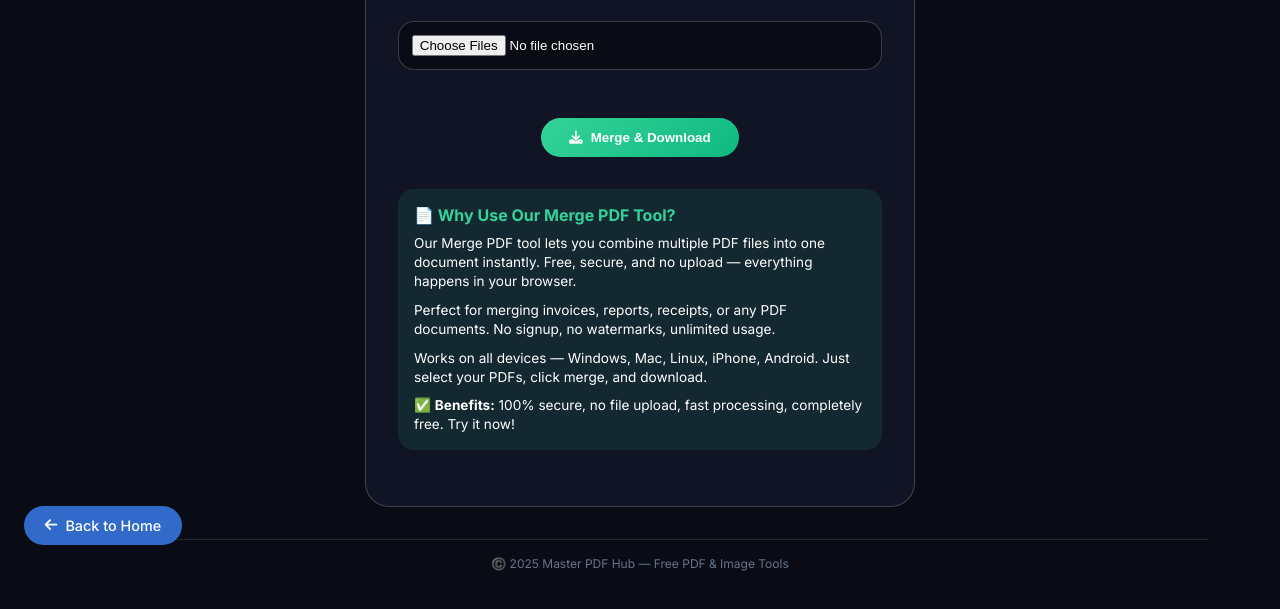
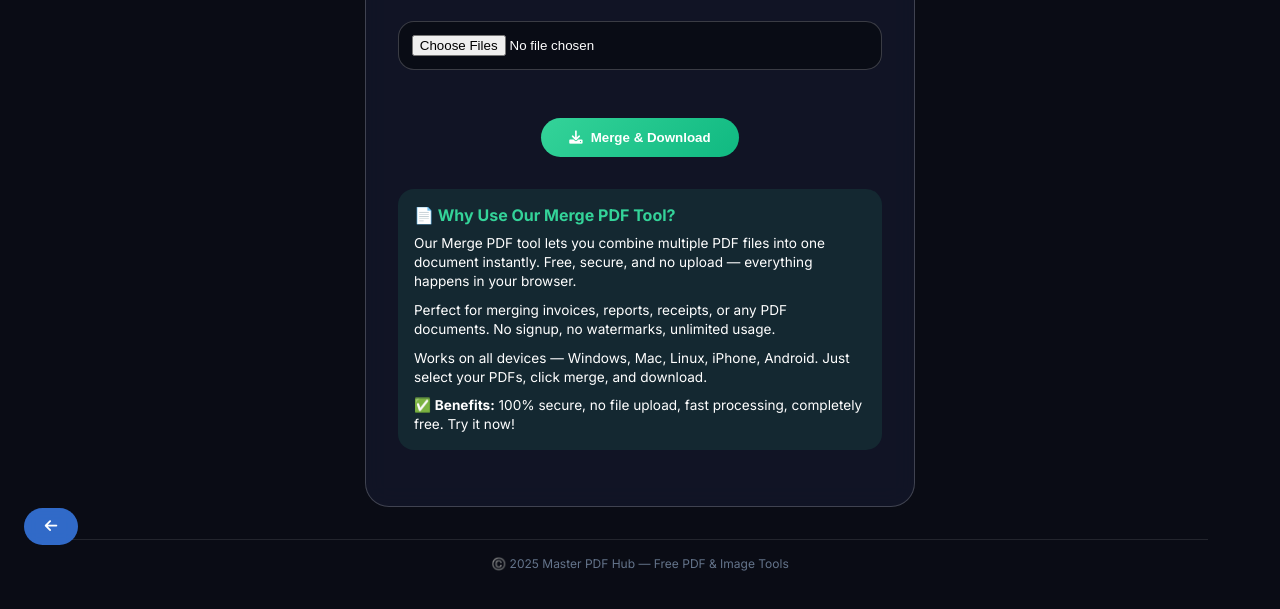
Before and after one commit to masterpdf-sketch/masterpdfhub, a plain HTML site: page merge-pdf.html in a window 1280 px wide. Shown: the part 231-840 px from the top of the page. Drawn offline with Linux system fonts and the light colour scheme.

Commit message:
Update merge-pdf.html

```diff
--- a/merge-pdf.html
+++ b/merge-pdf.html
@@ -276,7 +276,7 @@
     </div>
 
     <!-- Back Button -->
-    <a href="index.html" class="back-btn"><i class="fas fa-arrow-left"></i> Back to Home</a>
+    <a href="index.html" class="back-btn"><i class="fas fa-arrow-left"></i></a>
 
     <script src="https://unpkg.com/pdf-lib@1.17.1/dist/pdf-lib.min.js"></script>
     <script>
```
